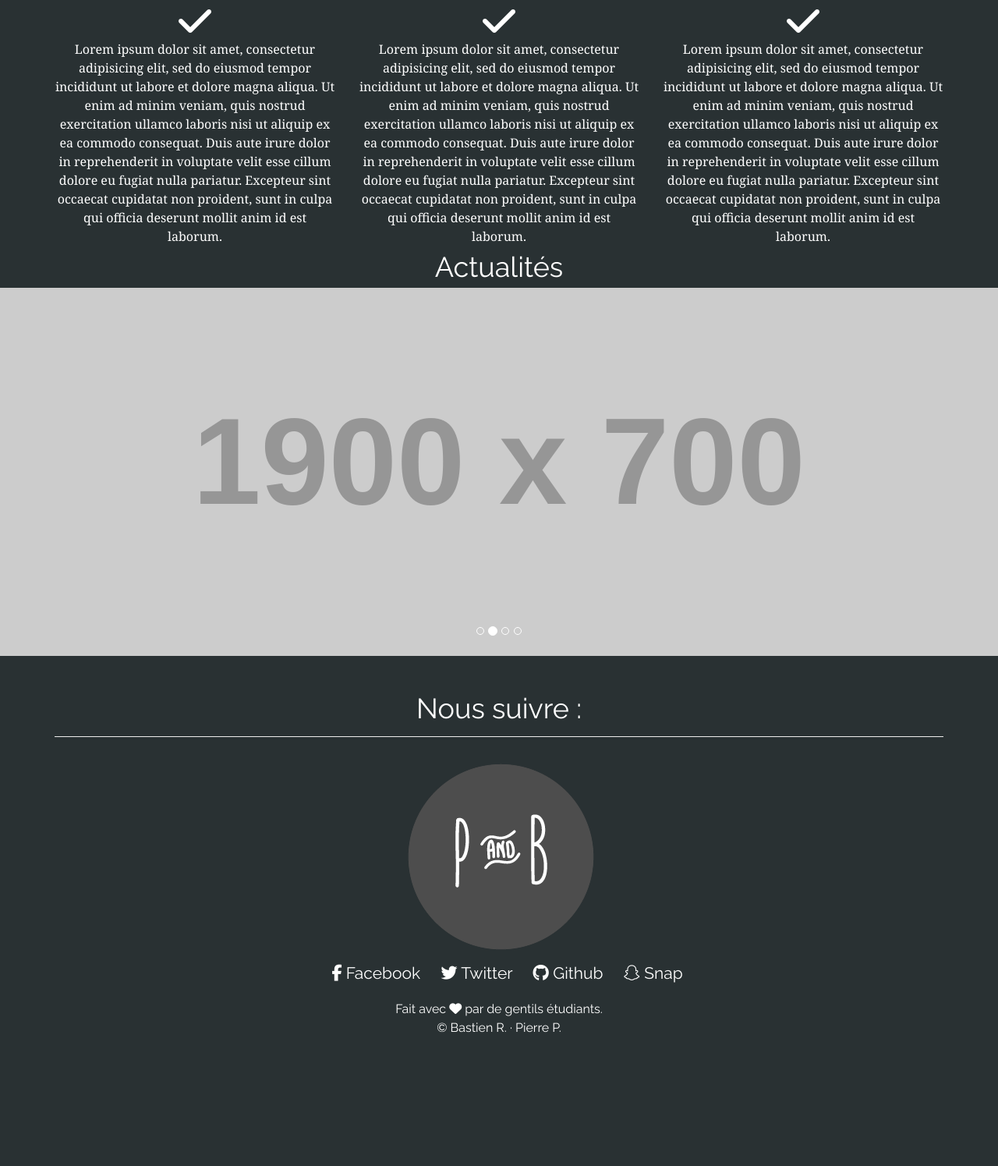
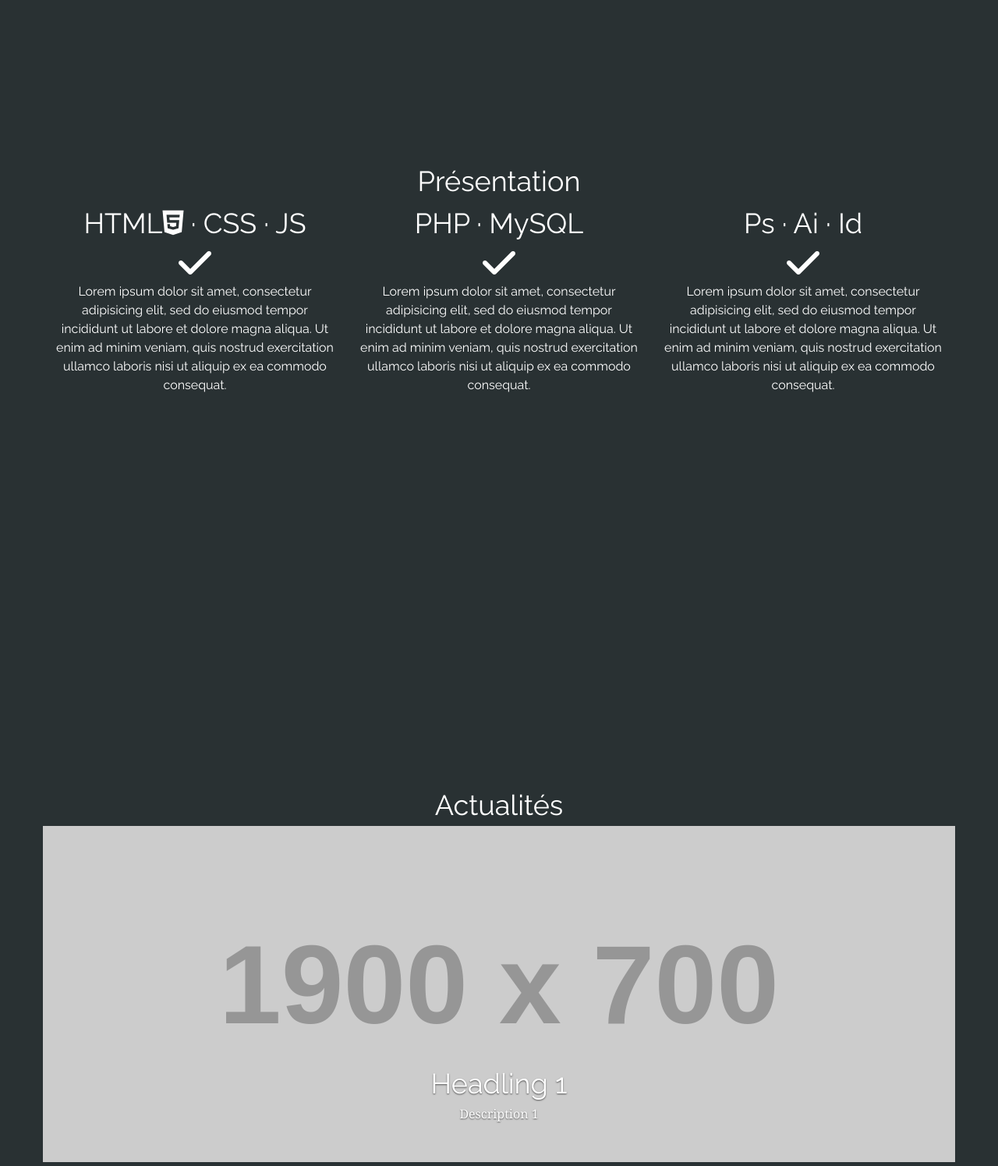
Before and after one commit to bastienrb/A2_PREPRO_ROBERT_PLUMET, a plain HTML site: page index.html in a window 1280 px wide. Shown: the part 745-2240 px from the top of the page at 78% size. Before the commit the page ends 2075 px from the top, so only its background shows below. Drawn offline with nearby package versions, Linux system fonts and the light colour scheme; placeholder pictures from the web are drawn by us.

Commit message:
changed carousel

```diff
--- a/index.html
+++ b/index.html
@@ -31,7 +31,7 @@
 						<div id="navbar" class="navbar-collapse collapse">
 							<ul class="nav navbar-nav">
 								<li><a class="page-scroll" href="#welcome">Accueil</a></li>
-								<li><a class="page-scroll" href="#pres">Présentation</a></li>
+								<li><a class="page-scroll" href="#skill">Compétences</a></li>
 								<li><a class="page-scroll" 	href="#news">Actualités</a></li>
 
 							</ul>
@@ -50,40 +50,37 @@
 
 			<img src="images/avatar2.jpeg" width="100" height="100" class="avatar"/>
 			<img src="images/avatar.jpg" width="100" height="100" class="avatar"/>
-			<h1> Pierre &amp; Bastien <br/> Etudiants à l'IIM</h1>
+			<h1> Pierre &amp; Bastien <hr/> Etudiants à l'IIM</h1>
 
 		</section>
 
-		<section id="pres" class="presentation">
+		<section id="skill" class="skills">
 			<h1>Présentation</h1>
 			<div class="container">
 				<div class="row">
 					<div class="col-md-4">
+						<h1>HTML<i class="fa fa-html5"></i> &middot; CSS  &middot; JS</h1>
 						<i class="fa fa-check fa-3x"></i>
 						<p>Lorem ipsum dolor sit amet, consectetur adipisicing elit, sed do eiusmod
 						tempor incididunt ut labore et dolore magna aliqua. Ut enim ad minim veniam,
 						quis nostrud exercitation ullamco laboris nisi ut aliquip ex ea commodo
-						consequat. Duis aute irure dolor in reprehenderit in voluptate velit esse
-						cillum dolore eu fugiat nulla pariatur. Excepteur sint occaecat cupidatat non
-						proident, sunt in culpa qui officia deserunt mollit anim id est laborum.</p>
+						consequat. </p>
 					</div>
 					<div class="col-md-4">
+						<h1>PHP &middot; MySQL</h1>
 						<i class="fa fa-check fa-3x"></i>
 						<p>Lorem ipsum dolor sit amet, consectetur adipisicing elit, sed do eiusmod
 						tempor incididunt ut labore et dolore magna aliqua. Ut enim ad minim veniam,
 						quis nostrud exercitation ullamco laboris nisi ut aliquip ex ea commodo
-						consequat. Duis aute irure dolor in reprehenderit in voluptate velit esse
-						cillum dolore eu fugiat nulla pariatur. Excepteur sint occaecat cupidatat non
-						proident, sunt in culpa qui officia deserunt mollit anim id est laborum.</p>
+						consequat. </p>
 					</div>
 					<div class="col-md-4">
+						<h1>Ps &middot; Ai &middot; Id</h1>
 						<i class="fa fa-check fa-3x"></i>
 						<p>Lorem ipsum dolor sit amet, consectetur adipisicing elit, sed do eiusmod
 						tempor incididunt ut labore et dolore magna aliqua. Ut enim ad minim veniam,
 						quis nostrud exercitation ullamco laboris nisi ut aliquip ex ea commodo
-						consequat. Duis aute irure dolor in reprehenderit in voluptate velit esse
-						cillum dolore eu fugiat nulla pariatur. Excepteur sint occaecat cupidatat non
-						proident, sunt in culpa qui officia deserunt mollit anim id est laborum.</p>
+						consequat. </p>
 					</div>
 				</div>
 
@@ -93,34 +90,56 @@
 		</section>
 
 		<section id="news" class="actualites">
-			<h1>Actualités</h1>
-			<div id="myCarousel" class="carousel slide" data-ride="carousel">
-					  <!-- Indicators -->
-					  <ol class="carousel-indicators">
-					    <li data-target="#myCarousel" data-slide-to="0" class="active"></li>
-					    <li data-target="#myCarousel" data-slide-to="1"></li>
-					    <li data-target="#myCarousel" data-slide-to="2"></li>
-					    <li data-target="#myCarousel" data-slide-to="3"></li>
-					  </ol>
+			<div class="container">
+				<div class="row">
+					<h1>Actualités</h1>
 
-					  <!-- Wrapper for slides -->
-					  <div class="carousel-inner" role="listbox">
-					    <div class="item active">
-					      <img src="http://placehold.it/1900x700" alt="img1">
-					    </div>
-
-					    <div class="item">
-					      <img src="http://placehold.it/1900x700" alt="img2">
-					    </div>
-
-					    <div class="item">
-					      <img src="http://placehold.it/1900x700" alt="img3">
-					    </div>
-
-					    <div class="item">
-					      <img src="http://placehold.it/1900x700" alt="img4">
+					<div class="carousel-inner">
+					  <div class="item active"> <img src="http://placehold.it/1900x700.png" style="width:100%" data-src="holder.js/900x500/auto/#7cbf00:#fff/text: " alt="First slide">
+					    <div class="container">
+					      <div class="carousel-caption">
+					        <h1> Headling 1 </h1>
+					        <p> Description 1</p>
+					      </div>
 					    </div>
 					  </div>
+					  <div class="item"> <img src="http://placehold.it/1900x700.png" style="width:100%" data-src="" alt="Second slide">
+					    <div class="container">
+					      <div class="carousel-caption">
+					        <h2>
+					        Headling 2
+					        </h1>
+					        <p> Description 2</p>
+					      </div>
+					    </div>
+					  </div>
+					  <div class="item"> <img src="http://placehold.it/1900x700.png" style="width:100%" data-src="" alt="Third slide">
+					    <div class="container">
+					      <div class="carousel-caption">
+					        <h2>
+					        Headling 3
+					        </h1>
+					        <p> Description 3</p>
+					      </div>
+					    </div>
+					  </div>
+					</div>
+
+
+
+
+
+
+
+
+
+
+
+
+
+
+						</div>
+				</div>
 			</div>
 		</section>
 
--- a/sass/style.scss
+++ b/sass/style.scss
@@ -23,6 +23,10 @@ html, body {
 	background-color: $color_charade_approx;
 	height: 100%;
 }
+section{
+	height: 100%;
+    padding-top: 150px;
+}
 a {
 	text-decoration: none;
 }
@@ -41,14 +45,9 @@ h1 {
 		text-align: center;
 	}
 }
-.avatar {
 
 
-	border-radius: 50px;
-	box-shadow: 0 0 0 3px $white, 0 0 0 4px $color_celeste_approx, 0 4px 6px $color_mine_shaft_approx;
-	height: 100px;
-	width: 100px;
-}
+
 nav {
 	li {
 		font-family: $font_0, $font_1, $font_2;
@@ -88,7 +87,19 @@ nav {
 	}
 }
 
+.avatar {
 
+
+	border-radius: 50px;
+	box-shadow: 0 0 0 3px $white, 0 0 0 4px $color_celeste_approx, 0 4px 6px $color_mine_shaft_approx;
+	height: 100px;
+	width: 100px;
+}
+
+.skills{
+	font-family: $font_0, $font_1, $font_2;
+
+}
 
 
 footer {
```
Also changed, not shown: stylesheets/style.css.
